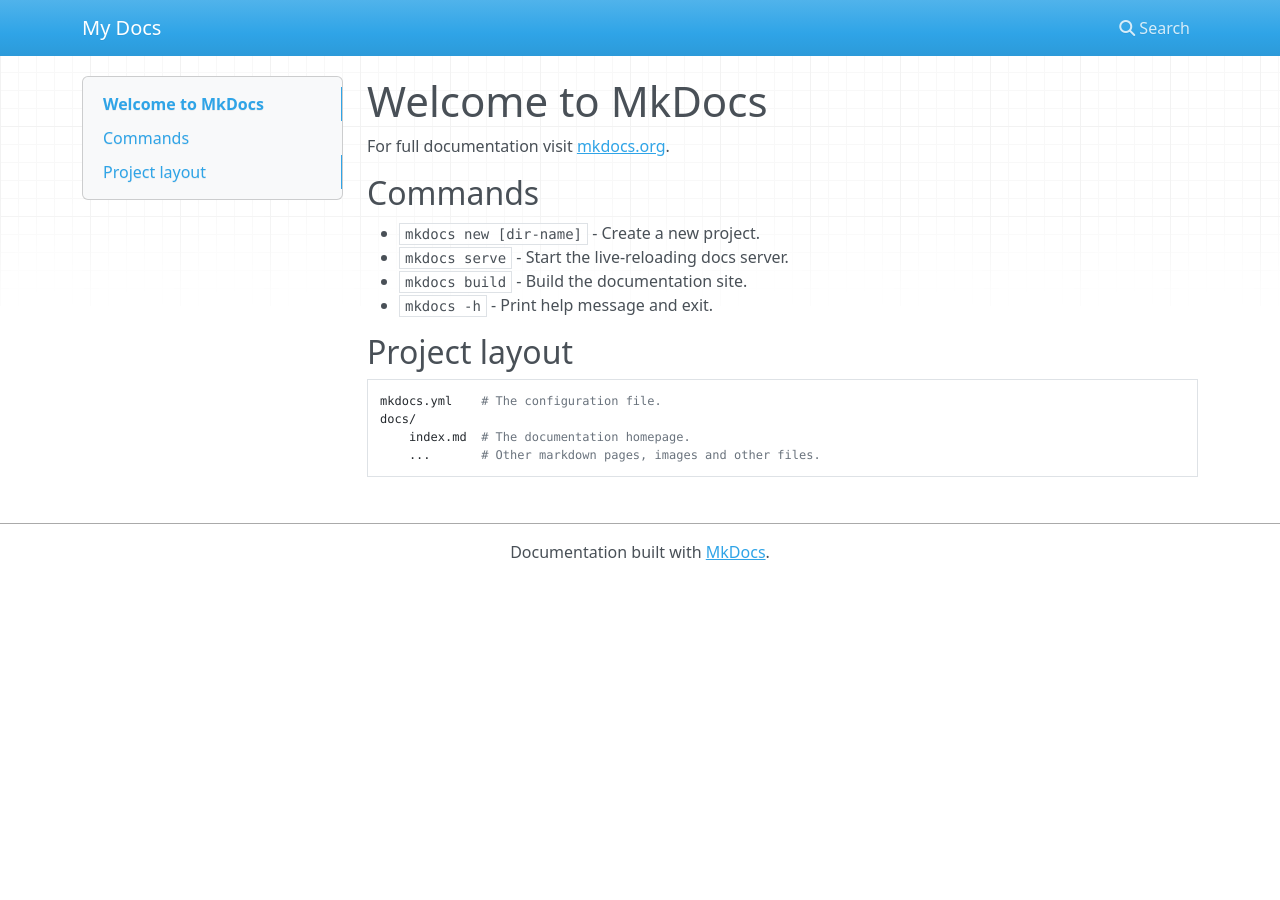
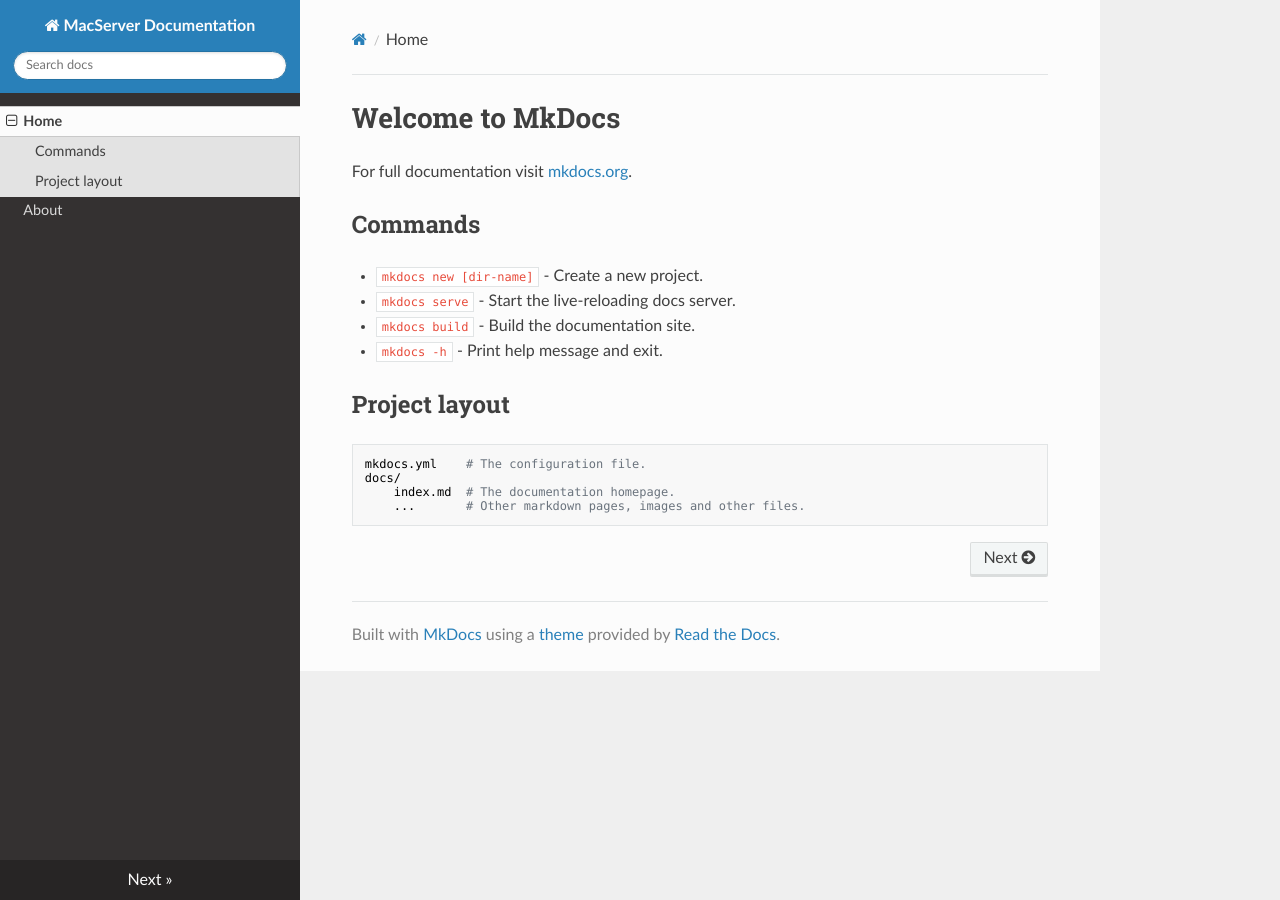
Before and after one commit to AndrewBreyen/MacServer-Documentation, an MkDocs documentation site: the page built from docs/index.md, in a window 1280 px wide. Built offline with MkDocs 1.6.1, drawn with Linux system fonts in a browser that asks for light colours; nearby versions of some CDN libraries.

Commit message:
addnl page

```diff
--- a/mkdocs.yml
+++ b/mkdocs.yml
@@ -1 +1,6 @@
-site_name: My Docs
+site_name: MacServer Documentation
+site_url: https://example.com/
+nav:
+    - Home: index.md
+    - About: about.md
+theme: readthedocs
```
Also changed, not shown: docs/about.md (added, +47 -0 lines).
